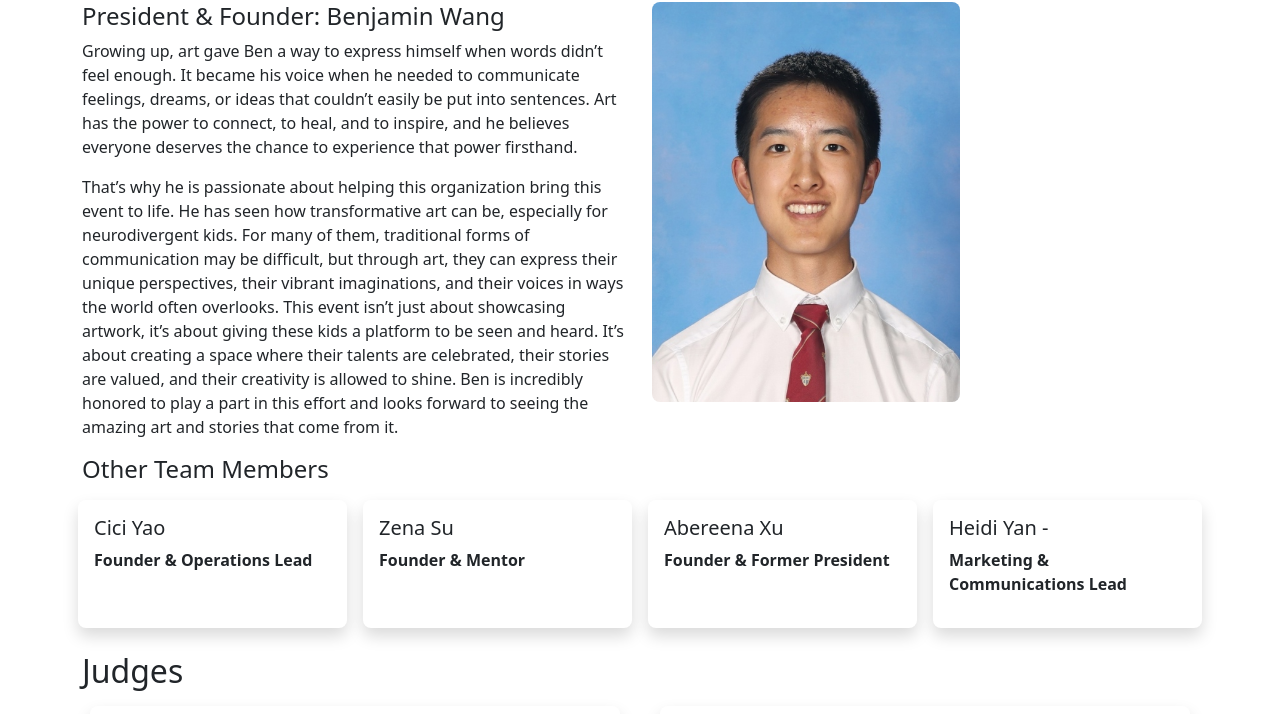
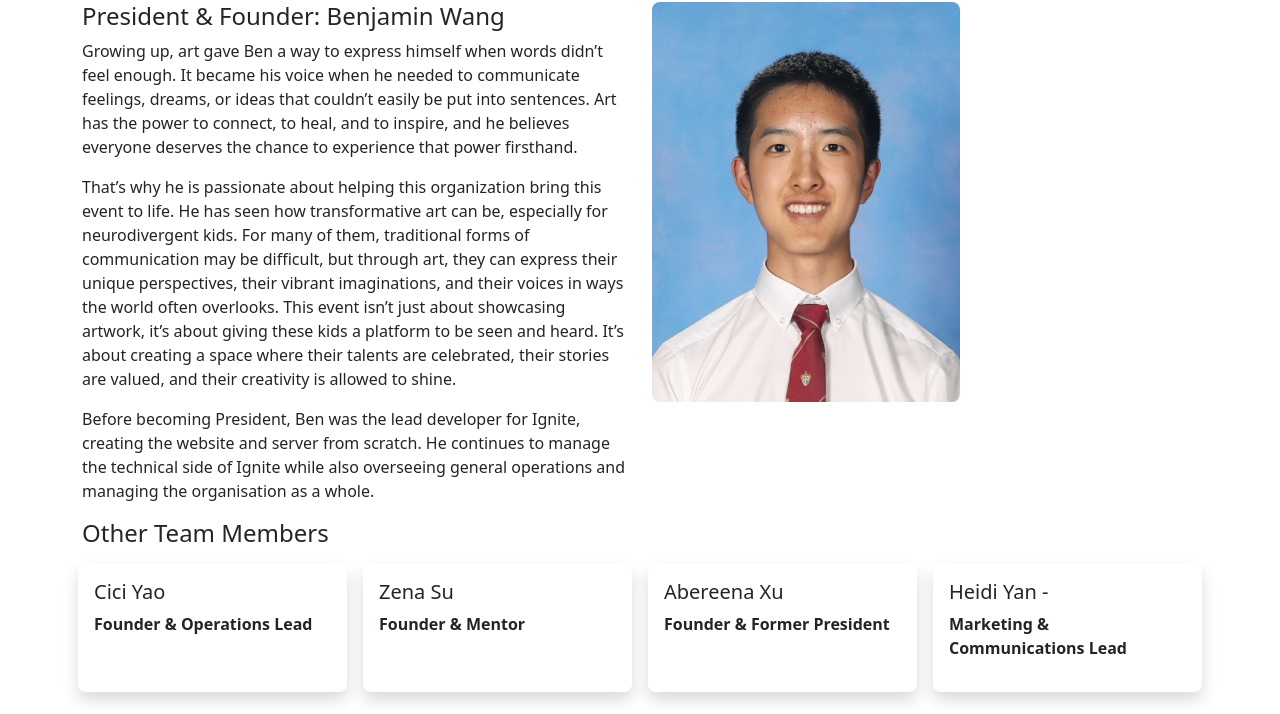
Before and after one commit to wenbang24/ignite, a Flask app: page /about in a window 1280 px wide. Shown: the part 375-1089 px from the top of the page. Run offline with Flask 3, Linux system fonts and the light colour scheme; some libraries are stand-ins or nearby versions.

Commit message:
add a paragraph to president sec.

```diff
--- a/templates/about.html
+++ b/templates/about.html
@@ -36,9 +36,12 @@
                 about giving these kids a platform to be seen and heard. It’s
                 about creating a space where their talents are celebrated, their
                 stories are valued, and their creativity is allowed to shine.
-                Ben is incredibly honored to play a part in this effort and
-                looks forward to seeing the amazing art and stories that come
-                from it.
+            </p>
+            <p>
+                Before becoming President, Ben was the lead developer for Ignite,
+                creating the website and server from scratch. He continues to
+                manage the technical side of Ignite while also overseeing general
+                operations and managing the organisation as a whole.
             </p>
         </div>
         <div class="col-md-6">
```
